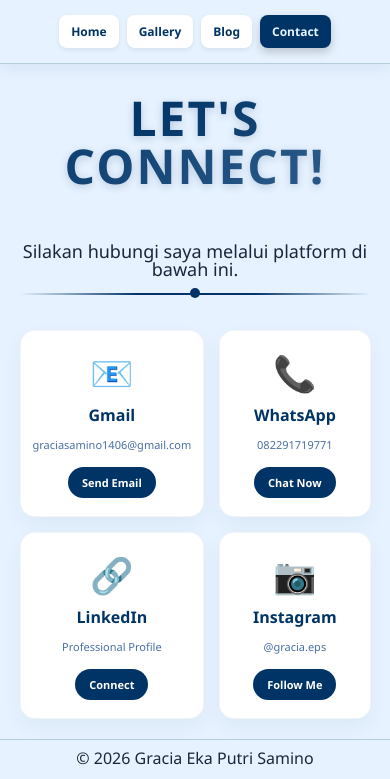
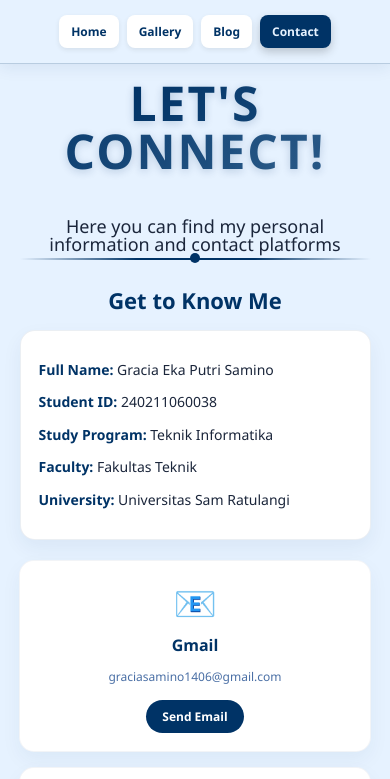
Before and after one commit to graciaeps/gracia-web-2, a plain HTML site: page contact.html in a window 390 px wide. Shown: the top 779 px of the page. Drawn offline with Linux system fonts and the light colour scheme.

Commit message:
update website

```diff
--- a/contact.html
+++ b/contact.html
@@ -36,22 +36,35 @@
       <br />
       <center>
         <font size="4"
-          >Silakan hubungi saya melalui platform di bawah ini.</font
+          >Here you can find my personal information and contact platforms</font
         >
       </center>
     </header>
 
     <div class="divider"></div>
 
+    <div>
+<div class="contact-layout">
+  <section class="student-profile">
+    <h2>Get to Know Me</h2>
+
+    <div class="student-card">
+      <p><strong>Full Name:</strong> Gracia Eka Putri Samino</p>
+      <p><strong>Student ID:</strong> 240211060038</p>
+      <p><strong>Study Program:</strong> Teknik Informatika</p>
+      <p><strong>Faculty:</strong> Fakultas Teknik</p>
+      <p><strong>University:</strong> Universitas Sam Ratulangi</p>
+    </div>
+  </section>
+
   <div class="contact-container">
-      <!-- Card Gmail -->
     <div class="contact-card">
       <div class="contact-icon">📧</div>
       <h3>Gmail</h3>
       <p>graciasamino1406@gmail.com</p>
-        <a href="mailto:graciasamino1406@gmail.com" class="contact-btn"
-          >Send Email</a
-        >
+      <a href="mailto:graciasamino1406@gmail.com" class="contact-btn">
+        Send Email
+      </a>
     </div>
 
     <div class="contact-card">
@@ -62,8 +75,9 @@
         href="https://wa.me/6282291719771?text=Halo%20Gracia"
         target="_blank"
         class="contact-btn"
-          >Chat Now</a
       >
+        Chat Now
+      </a>
     </div>
 
     <div class="contact-card">
@@ -74,8 +88,9 @@
         href="https://www.linkedin.com/in/gracia-eka-putri-samino"
         target="_blank"
         class="contact-btn"
-          >Connect</a
       >
+        Connect
+      </a>
     </div>
 
     <div class="contact-card">
@@ -86,8 +101,10 @@
         href="https://www.instagram.com/gracia.eps"
         target="_blank"
         class="contact-btn"
-          >Follow Me</a
       >
+        Follow Me
+      </a>
+    </div>
   </div>
 </div>
 
--- a/style.css
+++ b/style.css
@@ -188,7 +188,7 @@
 
 center font {
     display: block;
-    padding: 10px 0;
+    padding: 5px 0;
     line-height: 1;
 }
 
@@ -333,7 +333,7 @@
 
 .gallery-header {
     text-align: center;
-    padding: 20px 20px 5px;
+    padding: 10px 20px 0;
     animation: fadeUp 1.0s ease-out both;
 }
 
@@ -370,14 +370,25 @@
 .glass-table {
     width: 100%;
     border-collapse: collapse;
-    background: rgba(255, 255, 255, 0.18);
-    backdrop-filter: blur(12px);
-    -webkit-backdrop-filter: blur(12px);
-    border: 1px solid rgba(255, 255, 255, 0.35);
-    border-radius: 20px;
+    background: rgba(255, 255, 255, 0.35);
+    backdrop-filter: blur(18px);
+    -webkit-backdrop-filter: blur(18px);
+    border: 1px solid rgba(255, 255, 255, 0.45);
+    border-radius: 24px;
     overflow: hidden;
-    box-shadow: 0 8px 25px rgba(0, 51, 102, 0.08);
-    animation: slideInLeft 1.0s ease-out;
+    box-shadow: 0 15px 35px rgba(0, 51, 102, 0.12);
+    animation: slideInLeft 1s ease-out;
+    position: relative;
+}
+
+.glass-table::before {
+    content: "";
+    position: absolute;
+    top: 0;
+    left: 0;
+    width: 100%;
+    height: 6px;
+    background: linear-gradient(to right, #003366, #4a6fa5);
 }
 
 .glass-table td {
@@ -419,14 +430,45 @@
 }
 
 .card-about-link {
-    margin-top: 20px;
+    margin-top: 25px;
     display: inline-block;
     cursor: pointer;
     font-weight: 600;
+    background: #003366;
+    color: white;
+    padding: 12px 22px;
+    border-radius: 30px;
+    transition: 0.3s ease;
+    box-shadow: 0 8px 18px rgba(0, 51, 102, 0.18);
 }
 
 .card-about-link:hover {
-    transform: translateX(5px);
+    transform: translateY(-3px);
+    background: #1B263B;
+}
+
+.bg-circle {
+    position: absolute;
+    border-radius: 50%;
+    filter: blur(90px);
+    z-index: -1;
+    opacity: 0.35;
+}
+
+.bg-circle-1 {
+    width: 220px;
+    height: 220px;
+    background: #8bb8ff;
+    top: 140px;
+    left: 180px;
+}
+
+.bg-circle-2 {
+    width: 260px;
+    height: 260px;
+    background: #c5dcff;
+    right: 180px;
+    bottom: 120px;
 }
 
 .card-arrow {
@@ -514,15 +556,6 @@
 
 .video-card:hover .view-button span {
     transform: translateX(5px);
-}
-
-.contact-container {
-    display: grid;
-    grid-template-columns: repeat(4, 1fr);
-    gap: 15px;
-    padding: 10px 5% 10px;
-    max-width: 1200px;
-    margin: 0 auto;
 }
 
 .contact-card {
@@ -704,7 +737,9 @@
     }
 
     .contact-card {
-        padding: 18px 12px;
+    background: white;
+    width: 260px;
+    padding: 15px 12px;
     }
 
     .contact-card h3 {
@@ -720,3 +755,119 @@
         padding: 8px 14px;
     }
 }
+
+.contact-layout {
+    display: flex;
+    justify-content: center;
+    align-items: flex-start;
+    gap: 28px;
+    padding: 10px 5% 15px;
+    max-width: 1400px;
+    margin: 0 auto;
+}
+
+.student-profile {
+    flex: 1;
+    max-width: 420px;
+    text-align: left;
+    padding: 0;
+    margin-left: 100px;
+    animation: fadeUp 0.8s ease-out;
+}
+
+.student-profile h2 {
+    color: #003366;
+    font-size: 26px;
+    margin-top: 0;
+    margin-bottom: 20px;
+    font-weight: 700;
+    text-align: center; /* Diganti dari left ke center agar pas di tengah kotak */
+}
+
+.student-card {
+    background: white;
+    padding: 18px 24px;
+    border-radius: 18px;
+    box-shadow: 0 8px 20px rgba(0, 51, 102, 0.06);
+    border: 1px solid rgba(0, 51, 102, 0.08);
+    text-align: left;
+}
+
+.student-card p {
+    margin: 12px 0;
+    font-size: 16px;
+    color: #1B263B;
+    line-height: 1.6;
+}
+
+.student-card strong {
+    color: #003366;
+}
+
+.contact-container {
+    flex: 2;
+    display: grid;
+    grid-template-columns: repeat(2, 260px);
+    gap: 18px;
+    padding: 0;
+    margin: 0;
+    justify-content: center;
+}
+
+@media screen and (max-width: 768px) {
+    .contact-layout {
+        flex-direction: column;
+        align-items: center;
+        gap: 20px;
+        padding: 10px 5% 20px;
+    }
+
+    .student-profile {
+        max-width: 100%;
+        width: 100%;
+        margin-left: 0;
+        padding: 0;
+    }
+
+    .student-profile h2 {
+        font-size: 22px;
+        margin-bottom: 15px;
+    }
+
+    .student-card {
+        padding: 18px;
+        border-radius: 15px;
+    }
+
+    .student-card p {
+        font-size: 14px;
+        margin: 10px 0;
+    }
+
+    .contact-container {
+        width: 100%;
+        display: grid;
+        grid-template-columns: 1fr;
+        gap: 15px;
+        justify-items: center;
+    }
+
+    .contact-card {
+        width: 100%;
+        max-width: 320px;
+        padding: 18px 15px;
+    }
+
+    .contact-card h3 {
+        font-size: 16px;
+    }
+
+    .contact-card p {
+        font-size: 12px;
+    }
+
+    .contact-btn {
+        font-size: 12px;
+        padding: 8px 16px;
+    }
+}
```
Also changed, not shown: index.html (+3 -0 lines). Lines whose indentation alone changed are shown as unchanged.
